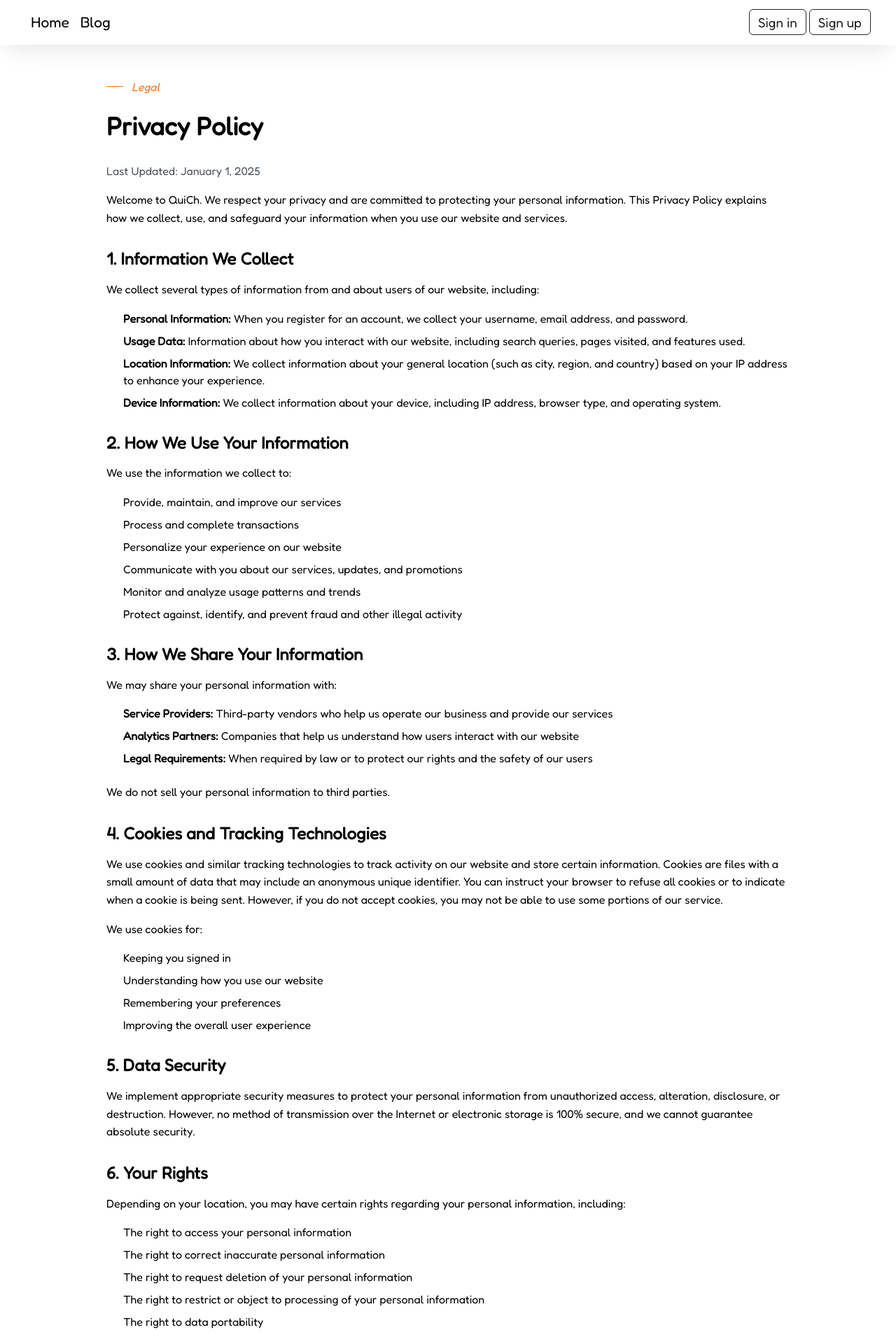
After one commit to falcolnic/QuiCh, a FastAPI app: template app/templates/privacy.jinja2 in a window 1280 px wide. The commit adds this page. Shown: the top 1920 px of the page at 70% size. Run offline with FastAPI, Linux system fonts and the light colour scheme; the template is opened without the code that fills it, so the values that code supplies are empty; some libraries are stand-ins or nearby versions.

Commit message:
added privacy+tos

```diff
--- a/app/main.py
+++ b/app/main.py
@@ -11,6 +11,7 @@ from sqlalchemy import ColumnClause, Float, select, text
 from starlette.requests import Request
 
 from app.api.deps import get_db, voyageai_client
+from app.api.sorting import SortOption, get_search_query, get_sort_display_name
 from app.api.v1 import api_router
 from app.database import init_db
 from app.jinja_setup import jinja, templates
@@ -65,24 +66,14 @@ async def search(
     term: str,
     page: int = Query(1, ge=1),
     page_size: int = Query(20, ge=1, le=100),
+    sort: SortOption = Query(SortOption.RELEVANCE),
     db=Depends(get_db),
     client=Depends(voyageai_client),
 ) -> Dict:
     question_embedding = embed(client, term)
     offset = (page - 1) * page_size
 
-    query = """
-        WITH matches AS (
-            SELECT rowid, vec_distance_cosine(embedding, :embedding) as distance
-            FROM vector_source
-            ORDER BY distance
-        )
-        SELECT ideas.*, matches.distance AS distance
-        FROM matches
-        LEFT JOIN ideas ON ideas.rowid = matches.rowid
-        ORDER BY distance
-        LIMIT :page_size OFFSET :offset
-    """
+    query = get_search_query(sort)
 
     res = db.execute(
         select(IdeaModel, ColumnClause("distance", Float)).from_statement(text(query)),
@@ -114,6 +105,8 @@ async def search(
         "search_videos_count": videos_count,  # mentions count
         "current_page": page,
         "total_pages": total_pages,
+        "sort": sort,
+        "sort_display_name": get_sort_display_name(sort),
         "docs": [
             (
                 round(rank, 4),
--- /dev/null
+++ b/app/templates/privacy.jinja2
@@ -0,0 +1,188 @@
+{% block header %}
+    <meta charset="UTF-8">
+    <meta name="viewport" content="width=device-width, initial-scale=1.0">
+    <title>QuiCh - Privacy Policy</title>
+    <script src="https://cdnjs.cloudflare.com/ajax/libs/font-awesome/6.7.2/js/all.min.js" crossorigin="anonymous"></script>
+    <script src="https://cdn.tailwindcss.com"></script>
+    <link href="https://fonts.googleapis.com/css2?family=Fredoka" rel="stylesheet">
+    <link href="https://cdnjs.cloudflare.com/ajax/libs/bootstrap/5.3.2/css/bootstrap.min.css" rel="stylesheet">
+    <link href="/static/styles/cursor.css" rel="stylesheet">
+    <style>
+        ::-webkit-scrollbar {
+            width: 7px;
+        }
+        ::-webkit-scrollbar-track {
+            background-color: #ffffff;
+        }
+        ::-webkit-scrollbar-thumb {
+            border-radius: 0px;
+            background-color: #000000;
+        }
+        body {
+            font-family: 'Fredoka', -apple-system, BlinkMacSystemFont, "Segoe UI", Roboto, Helvetica, Arial, sans-serif, "Apple Color Emoji", "Segoe UI Emoji", "Segoe UI Symbol";
+        }
+        ::selection {
+            background-color: #2a2a2a;
+            color: #ffffff;
+        }
+        .navbar .nav-link:hover {
+            color: #ff7800 !important;
+        }
+        .shadow-orange {
+            box-shadow: 0 13px 35px -12px rgba(35,35,35,0.15);
+        }
+        @keyframes fadeInLeft {
+            0% {
+                opacity: 0;
+                transform: translateX(-20px);
+            }
+            100% {
+                opacity: 1;
+                transform: translateX(0);
+            }
+        }
+        @-webkit-keyframes fadeInLeft {
+            0% {
+                opacity: 0;
+                transform: translateX(-20px);
+            }
+            100% {
+                opacity: 1;
+                transform: translateX(0);
+            }
+        }
+        .privacy-content h2 {
+            color: #000;
+            font-weight: 600;
+            margin-top: 2rem;
+            margin-bottom: 1rem;
+            font-size: 1.5rem;
+        }
+        .privacy-content p {
+            margin-bottom: 1rem;
+            line-height: 1.6;
+        }
+        .privacy-content ul {
+            margin-bottom: 1.5rem;
+            padding-left: 1.5rem;
+        }
+        .privacy-content li {
+            margin-bottom: 0.5rem;
+        }
+    </style>
+{% endblock header %}
+
+{% block content %}
+<header class="flex w-full bg-white">
+    {% include 'navbar.jinja2' %}
+</header>
+
+<div class="bg-white flex flex-col justify-center min-h-screen mx-auto max-w-5xl px-4 py-12">
+    <div class="wrapper fadeInLeft" style="animation: fadeInLeft 1s ease-out;">
+        <div class="mb-6 flex items-center">
+            <div class="w-6 h-px bg-orange-500"></div>
+            <div class="pl-3 text-md text-orange-500 italic">
+                <p>Legal</p>
+            </div>
+        </div>
+        <h1 class="text-5xl font-bold text-black mb-8 md:text-4xl sm:text-3xl">Privacy Policy</h1>
+    </div>
+
+    <div class="privacy-content text-black">
+        <p class="text-gray-600 mb-8">Last Updated: January 1, 2025</p>
+
+        <p>
+            Welcome to QuiCh. We respect your privacy and are committed to protecting your personal information. This Privacy Policy explains how we collect, use, and safeguard your information when you use our website and services.
+        </p>
+
+        <h2>1. Information We Collect</h2>
+        <p>We collect several types of information from and about users of our website, including:</p>
+        <ul>
+            <li><strong>Personal Information:</strong> When you register for an account, we collect your username, email address, and password.</li>
+            <li><strong>Usage Data:</strong> Information about how you interact with our website, including search queries, pages visited, and features used.</li>
+            <li><strong>Location Information:</strong> We collect information about your general location (such as city, region, and country) based on your IP address to enhance your experience.</li>
+            <li><strong>Device Information:</strong> We collect information about your device, including IP address, browser type, and operating system.</li>
+        </ul>
+
+        <h2>2. How We Use Your Information</h2>
+        <p>We use the information we collect to:</p>
+        <ul>
+            <li>Provide, maintain, and improve our services</li>
+            <li>Process and complete transactions</li>
+            <li>Personalize your experience on our website</li>
+            <li>Communicate with you about our services, updates, and promotions</li>
+            <li>Monitor and analyze usage patterns and trends</li>
+            <li>Protect against, identify, and prevent fraud and other illegal activity</li>
+        </ul>
+
+        <h2>3. How We Share Your Information</h2>
+        <p>We may share your personal information with:</p>
+        <ul>
+            <li><strong>Service Providers:</strong> Third-party vendors who help us operate our business and provide our services</li>
+            <li><strong>Analytics Partners:</strong> Companies that help us understand how users interact with our website</li>
+            <li><strong>Legal Requirements:</strong> When required by law or to protect our rights and the safety of our users</li>
+        </ul>
+        <p>We do not sell your personal information to third parties.</p>
+
+        <h2>4. Cookies and Tracking Technologies</h2>
+        <p>We use cookies and similar tracking technologies to track activity on our website and store certain information. Cookies are files with a small amount of data that may include an anonymous unique identifier. You can instruct your browser to refuse all cookies or to indicate when a cookie is being sent. However, if you do not accept cookies, you may not be able to use some portions of our service.</p>
+        <p>We use cookies for:</p>
+        <ul>
+            <li>Keeping you signed in</li>
+            <li>Understanding how you use our website</li>
+            <li>Remembering your preferences</li>
+            <li>Improving the overall user experience</li>
+        </ul>
+
+        <h2>5. Data Security</h2>
+        <p>We implement appropriate security measures to protect your personal information from unauthorized access, alteration, disclosure, or destruction. However, no method of transmission over the Internet or electronic storage is 100% secure, and we cannot guarantee absolute security.</p>
+
+        <h2>6. Your Rights</h2>
+        <p>Depending on your location, you may have certain rights regarding your personal information, including:</p>
+        <ul>
+            <li>The right to access your personal information</li>
+            <li>The right to correct inaccurate personal information</li>
+            <li>The right to request deletion of your personal information</li>
+            <li>The right to restrict or object to processing of your personal information</li>
+            <li>The right to data portability</li>
+        </ul>
+        <p>To exercise these rights, please contact us using the information provided in the "Contact Us" section.</p>
+
+        <h2>7. Children's Privacy</h2>
+        <p>Our services are not intended for individuals under the age of 13. We do not knowingly collect personal information from children under 13. If we discover that a child under 13 has provided us with personal information, we will promptly delete it from our systems.</p>
+
+        <h2>8. International Data Transfers</h2>
+        <p>Your information may be transferred to and processed in countries other than the one in which you reside. These countries may have data protection laws that differ from those in your country. By using our services, you consent to the transfer of your information to these countries.</p>
+
+        <h2>9. Changes to This Privacy Policy</h2>
+        <p>We may update this Privacy Policy from time to time. We will notify you of any changes by posting the new Privacy Policy on this page and updating the "Last Updated" date. You are advised to review this Privacy Policy periodically for any changes.</p>
+
+        <h2>10. Contact Us</h2>
+        <p>If you have any questions or concerns about this Privacy Policy or our data practices, please contact us at:</p>
+        <p>Email: mykh.yano@gmail.com</p>
+    </div>
+</div>
+
+<footer class="py-4 mt-10">
+    <div class="container mx-auto flex justify-between items-center px-16">
+        <!-- Left side -->
+        <div class="text-lg">
+            <a href="/privacy" class="hover:text-orange-500 mr-4">Privacy Policy</a>
+            <a href="/tos" class="hover:text-orange-500">TOS</a>
+        </div>
+        <!-- Center -->
+        <div class="cursor text-md text-gray-600">
+            Copyright &copy; 2025 QuiCh.
+        </div>
+        <!-- Right side -->
+        <div class="flex space-x-4">
+            <a href="https://facebook.com" target="_blank" class="hover:text-orange-500 transition-all duration-[0.3s] ease-[ease-in-out] ml-[80px]">
+                <i class="fab fa-facebook-f fa-lg"></i>
+            </a>
+            <a href="https://linkedin.com" target="_blank" class="hover:text-orange-500 transition-all duration-[0.3s] ease-[ease-in-out] ml-[40px]">
+                <i class="fab fa-linkedin fa-lg"></i>
+            </a>
+        </div>
+    </div>
+</footer>
+{% endblock content %}
--- a/fly.toml
+++ b/fly.toml
@@ -18,7 +18,7 @@ processes = [ "app" ]
 [[vm]]
 cpu_kind = "shared"
 cpus = 1
-memory = "512mb"
+memory = "1024mb"
 
 [mounts]
 source = "quich_data"
```
Also changed, not shown: app/api/routers.py (+12 -0 lines), app/api/sorting.py (added, +63 -0 lines), app/templates/TOS.jinja2 (added, +191 -0 lines), app/templates/blog.jinja2 (+9 -9 lines), app/templates/search_items.jinja2 (+7 -10 lines), app/static/90ZbuUFbbFio.png (added), app/static/fSKd5pRXKthI.jpg (added).
